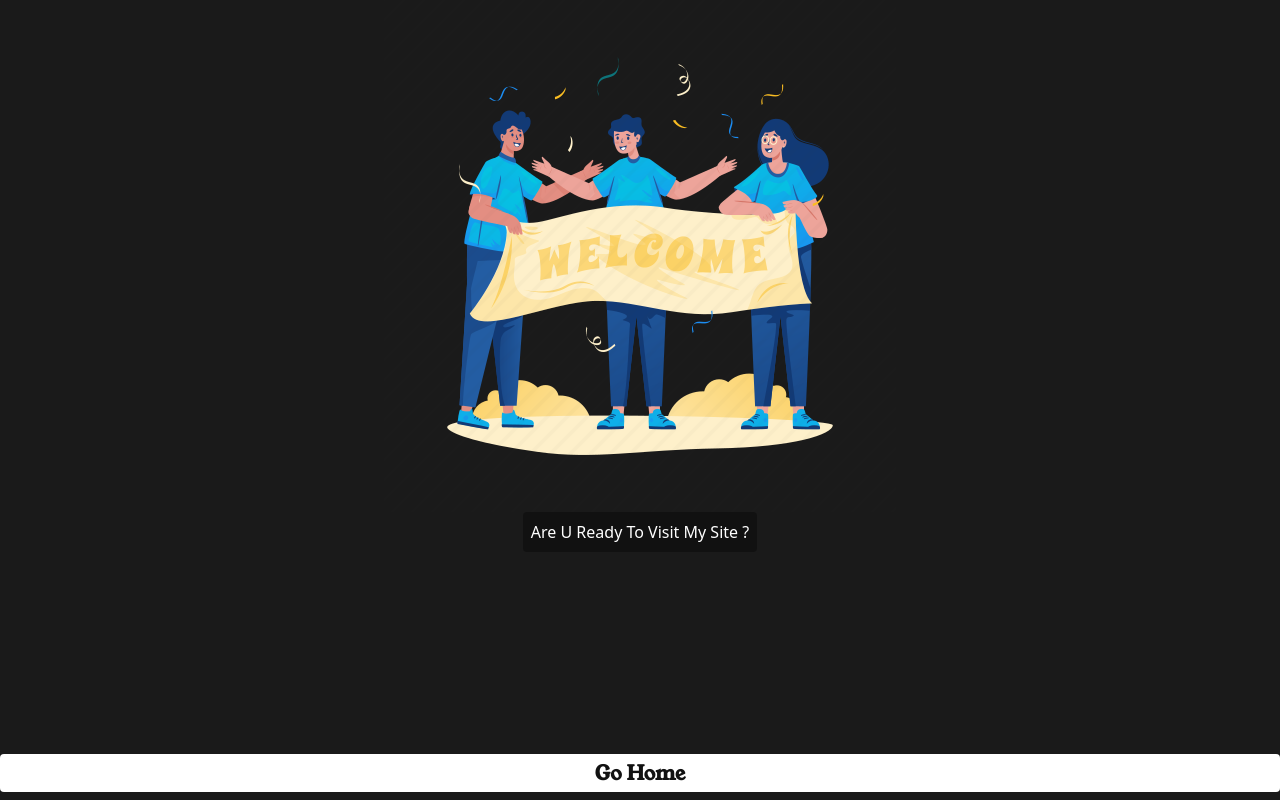
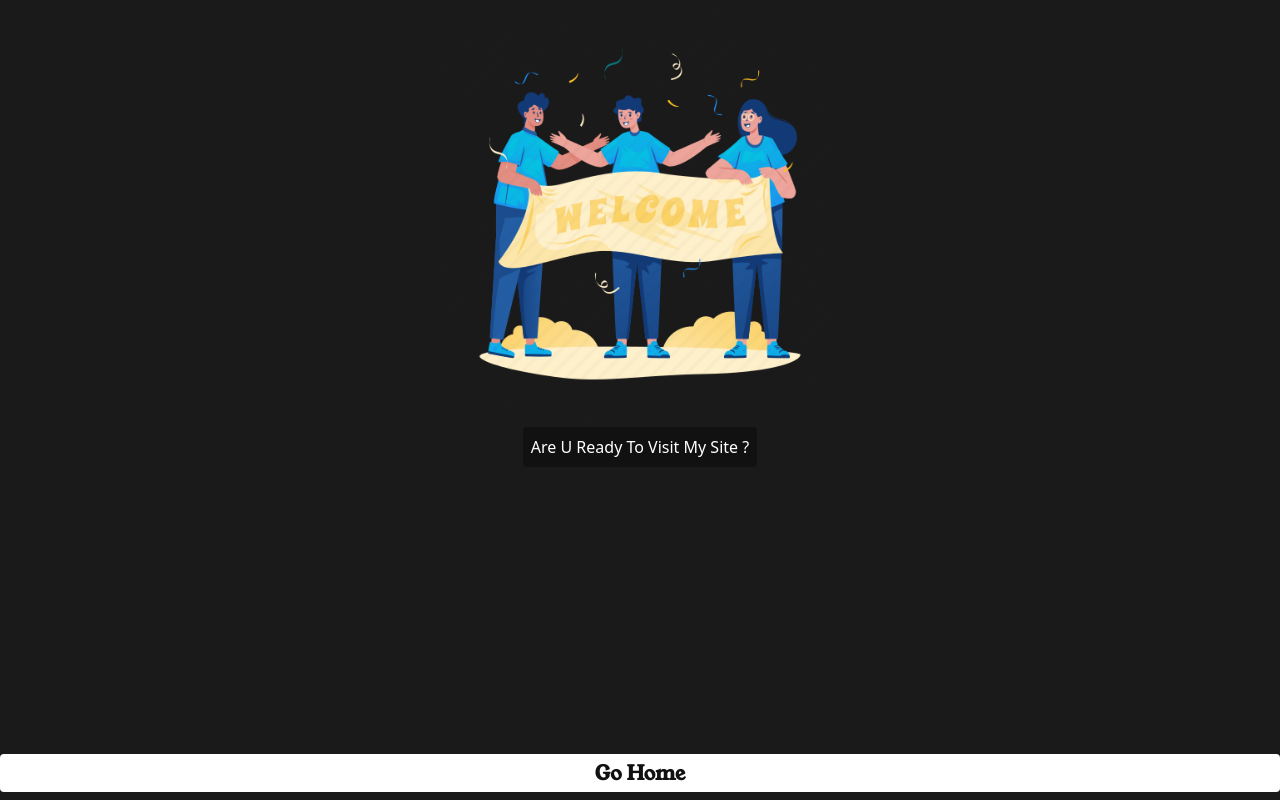
Before and after one commit to Abolfazl-Taj/taj-dev, a React (Create React App) app: page /taj-dev/Interdouce in a window 1280 px wide. Built offline with nearby package versions, Linux system fonts and the light colour scheme.

Commit message:
buges fixed

```diff
--- a/src/Components/404/404.css
+++ b/src/Components/404/404.css
@@ -1,8 +1,14 @@
 .notfound{
- @apply w-[100%] flex justify-center items-center flex-col
+ @apply  flex items-center flex-col flex-wrap
+}
+.notfound img{
+  @apply w-1/3
 }
 .not-header{
-    @apply bg-[#111] text-[#fff] p-2 rounded
+    @apply bg-[#111] text-[#fff] p-2 rounded z-10
+}
+.Not-Found{
+  @apply w-full flex flex-col items-center
 }
 .notb{
   @apply bg-[#fff] text-[#111] rounded  my-[0.5rem] w-full text-center text-[20px] fixed;
--- a/src/Components/404/404.js
+++ b/src/Components/404/404.js
@@ -8,8 +8,10 @@ function NotFound(){
       <div className="notfound">
 
             <img src={notaks} alt="" />
+            <div className="Not-Found">
             <h1 className="not-header">Are U Ready To Visit My Site ?</h1>
             <Link to='/' className="links notb">Go Home</Link>
+            </div>
 
 </div>
 
```
Also changed, not shown: 9 other files (tests, documents, lock files or other folders).
